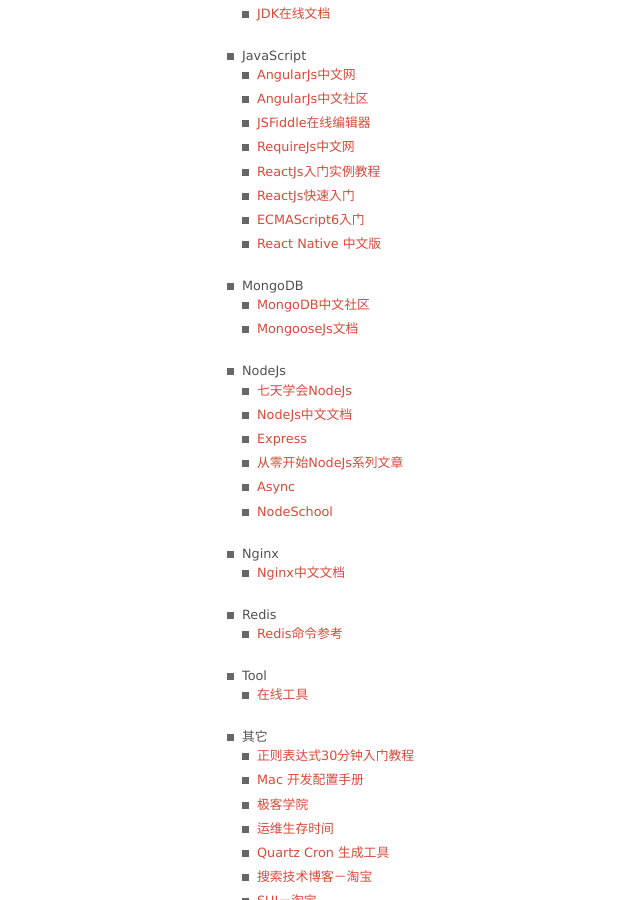
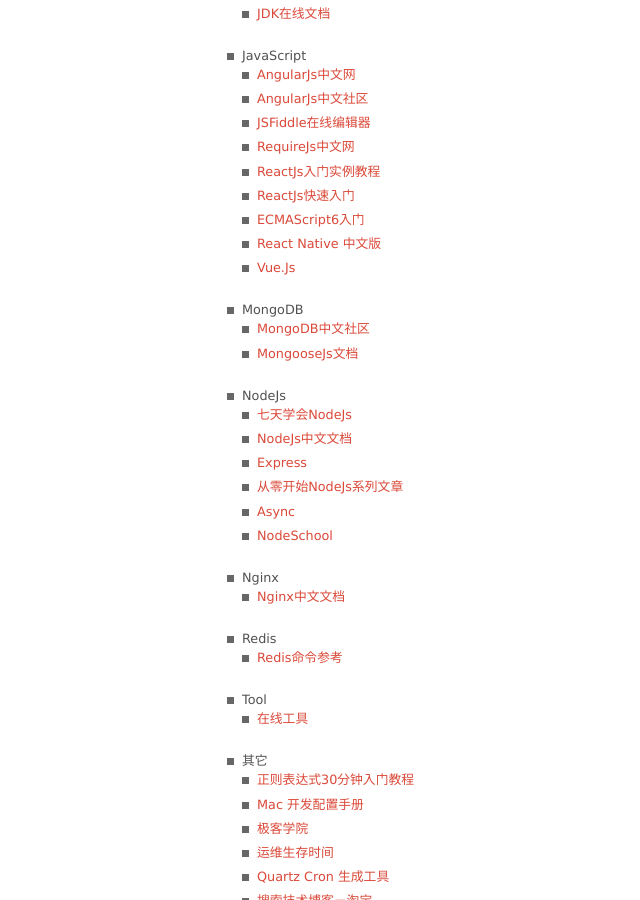
Before and after one commit to junhc/junhc.github.io, a Jekyll site: the page built from _posts/2015-08-18-bookmark.md, in a window 1280 px wide and 900 px high, scrolled down 397 px. Shown: the whole window, without its empty margins (29-669 px from the left). Built offline with Jekyll 4.4.1, drawn with Linux system fonts in a browser that asks for light colours; Markdown is read by kramdown in place of the engine named in the settings; comment, search, counter and statistics services are not loaded.

Commit message:
Update 2015-08-18-bookmark.md

```diff
--- a/_posts/2015-08-18-bookmark.md
+++ b/_posts/2015-08-18-bookmark.md
@@ -21,6 +21,7 @@
   * [ReactJs快速入门](http://reactjs.cn/react/docs/getting-started.html)
   * [ECMAScript6入门](http://es6.ruanyifeng.com/#docs/intro)
   * [React Native 中文版](http://wiki.jikexueyuan.com/project/react-native/)
+  * [Vue.Js](http://cn.vuejs.org/)
 * MongoDB
   * [MongoDB中文社区](http://www.mongoing.com/)
   * [MongooseJs文档](http://mongoosejs.com/)
```
